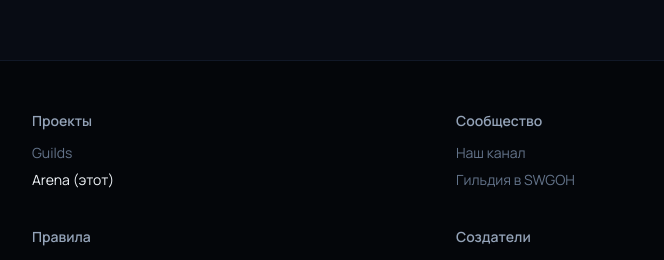
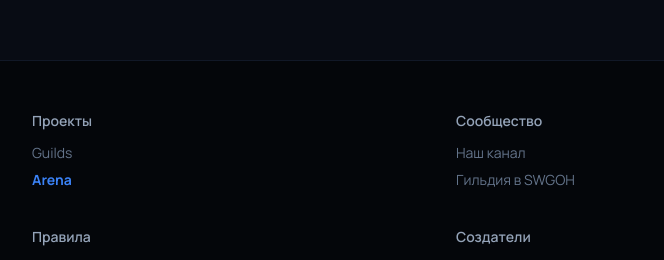
Before and after one commit to jango100500-ui/swgoh.arena, a React (Vite) app: page / in a window 1280 px wide. Shown: the part 804-1064 px from the top of the page, without its empty margins (208-872 px from the left). Built offline with nearby package versions, Linux system fonts and the light colour scheme.

Commit message:
Update Footer.tsx

```diff
--- a/src/app/Footer.tsx
+++ b/src/app/Footer.tsx
@@ -29,7 +29,7 @@ export const Footer = () => {
               <a href="#" style={{ color: '#64748b' }}>Guilds</a>
             </li>
             <li>
-              <span style={{ color: '#f1f5f9' }}>Arena (этот)</span>
+              <span style={{ color: '#3b82f6', fontWeight: 700 }}>Arena</span>
             </li>
           </ul>
         </div>
```
